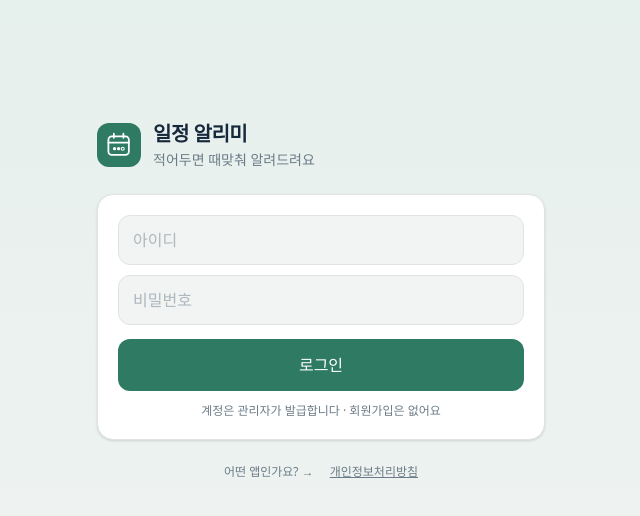
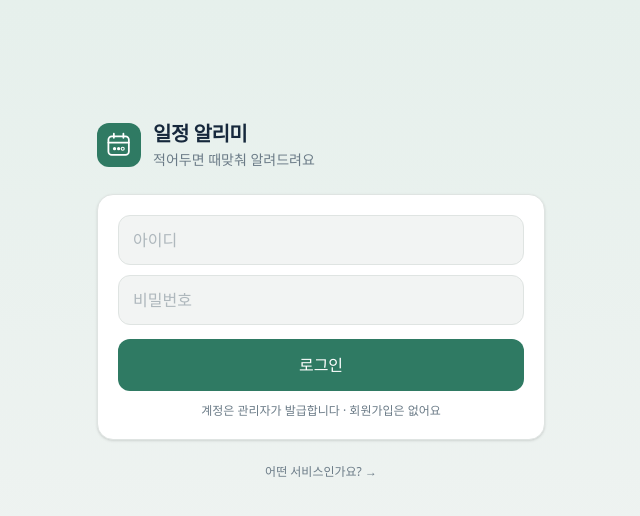
Before and after one commit to moning02004/alrimi, a Next.js app in the folder alrimi-web/: page /login in a window 1280 px wide. Shown: the top 516 px of the page, without its empty margins (319-959 px from the left). Built offline with nearby package versions, Linux system fonts and the light colour scheme; no server answers; a web font is replaced by a local one.

Commit message:
소개 페이지 수정

```diff
--- a/alrimi-web/app/login/page.tsx
+++ b/alrimi-web/app/login/page.tsx
@@ -107,10 +107,7 @@ export default function LoginPage() {
 
         <div className="mt-6 flex justify-center gap-4 text-xs text-muted">
           <Link href={pageUrl.intro} className="hover:text-pine">
-            어떤 앱인가요? →
-          </Link>
-          <Link href={pageUrl.privacy} className="underline hover:text-pine">
-            개인정보처리방침
+            어떤 서비스인가요? →
           </Link>
         </div>
       </div>
```
